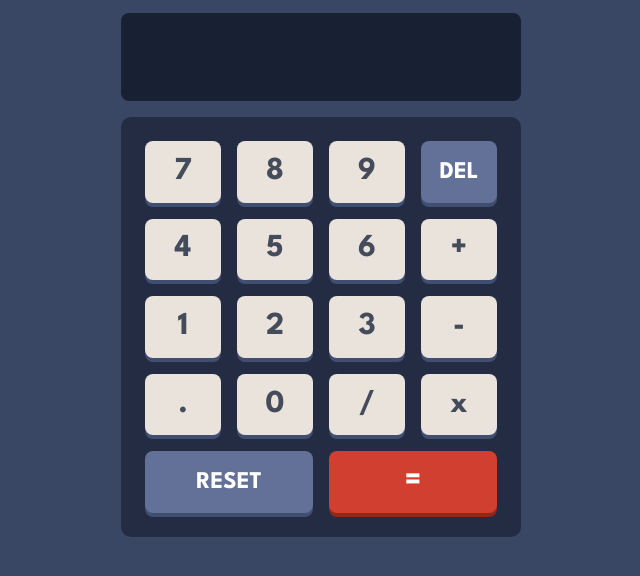
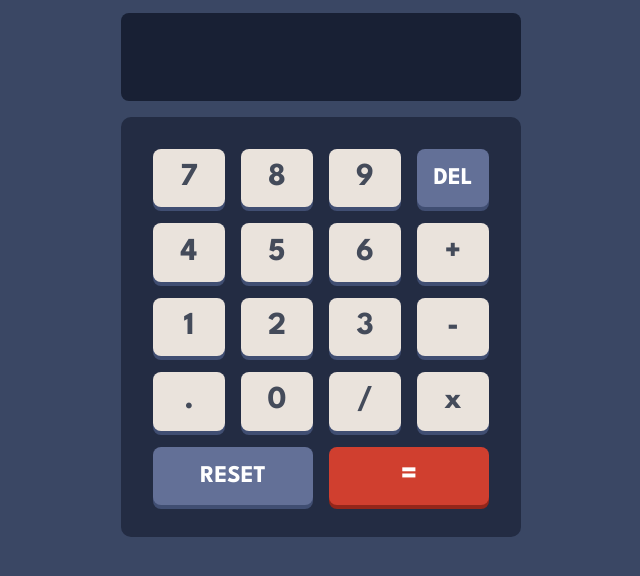
Before and after one commit to jmjules/calculator-app, a plain HTML site: page index.html in a window 1280 px wide. Shown: the part 88-664 px from the top of the page, without its empty margins (319-959 px from the left). Drawn offline with Linux system fonts and the light colour scheme.

Commit message:
hoping for the best with flex layout

```diff
--- a/index.html
+++ b/index.html
@@ -49,28 +49,28 @@
 
 
       <div class="numpad" id="test">
-        <button class="button">7</button>
-        <button class="button">8</button>
-        <button class="button">9</button>
-        <button class="button backup del">DEL</button>
+        <div class="button-helper"><button class="button">7</button></div>
+        <div class="button-helper"><button class="button">8</button></div>
+        <div class="button-helper"><button class="button">9</button></div>
+        <div class="button-helper"><button class="button backup del">DEL</button></div>
 
-        <button class="button">4</button>
-        <button class="button">5</button>
-        <button class="button">6</button>
-        <button class="button operator">+</button>
+        <div class="button-helper"><button class="button">4</button></div>
+        <div class="button-helper"><button class="button">5</button></div>
+        <div class="button-helper"><button class="button">6</button></div>
+        <div class="button-helper"><button class="button operator">+</button></div>
 
-        <button class="button">1</button>
-        <button class="button">2</button>
-        <button class="button">3</button>
-        <button class="button operator">-</button>
+        <div class="button-helper"><button class="button">1</button></div>
+        <div class="button-helper"><button class="button">2</button></div>
+        <div class="button-helper"><button class="button">3</button></div>
+        <div class="button-helper"> <button class="button operator">-</button></div>
 
-        <button class="button">.</button>
-        <button class="button">0</button>
-        <button class="button operator">/</button>
-        <button class="button operator">x</button>
+        <div class="button-helper"><button class="button">.</button></div>
+        <div class="button-helper"><button class="button">0</button></div>
+        <div class="button-helper"><button class="button operator">/</button></div>
+        <div class="button-helper"><button class="button operator">x</button></div>
 
-        <button class="button long-boi backup reset">RESET</button>
-        <button class="button long-boi equals">=</button>
+        <div class="button-helper"><button class="button long-boi backup reset">RESET</button></div>
+        <div class="button-helper"><button class="button long-boi equals">=</button></div>
       </div>
     </section>
   </main>
--- a/style.css
+++ b/style.css
@@ -123,7 +123,6 @@
 }
 
 .calculator{
-  width: 86.5%;
   width: min(86.5%, 25rem);
   height: 90%;
   font-family: 'League Spartan', sans-serif;
@@ -132,11 +131,6 @@
   display: flex;
   flex-direction: column;
   gap: 1rem;
-}
-@media (width <= 600) {
-  .calculator{
-    width: 85%;
-  }
 }
 
 
@@ -218,11 +212,18 @@
   border-radius: .625rem;
   padding: 1.5rem;
 
-  display: grid;
-  grid-template-columns: repeat(4, 1fr);
-  gap: 1rem;
+  display: flex;
+  flex-wrap: wrap;
+}
 
+.numpad > *{
+  flex: 1 1 25%;
 }
+.button-helper{
+  padding: .5rem;
+  display: flex;
+}
+
 .button{
   width: 100%;
   cursor: pointer;
```
